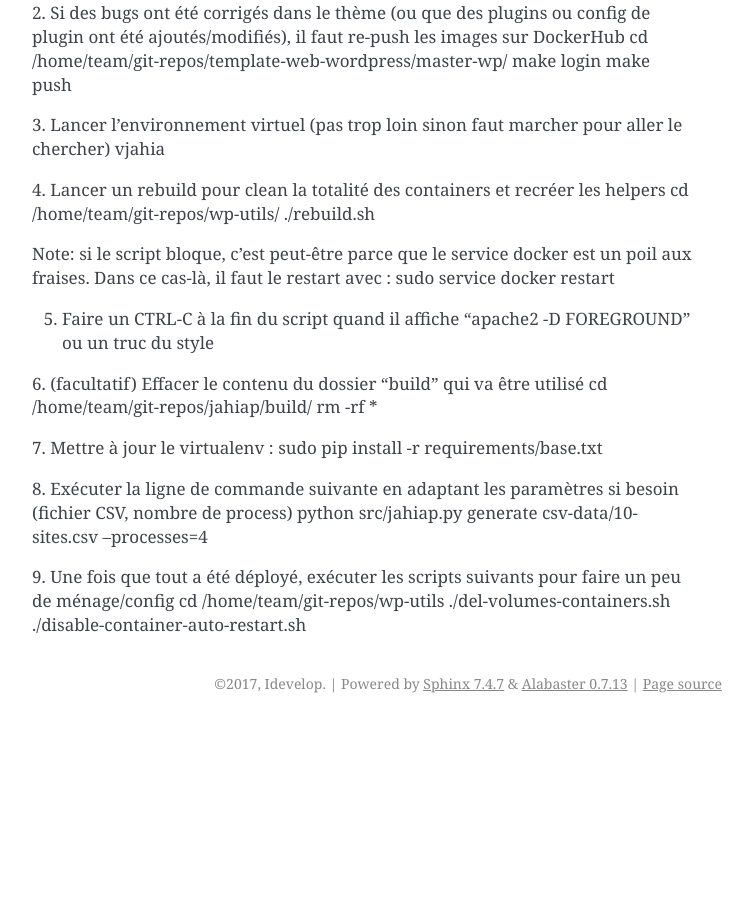
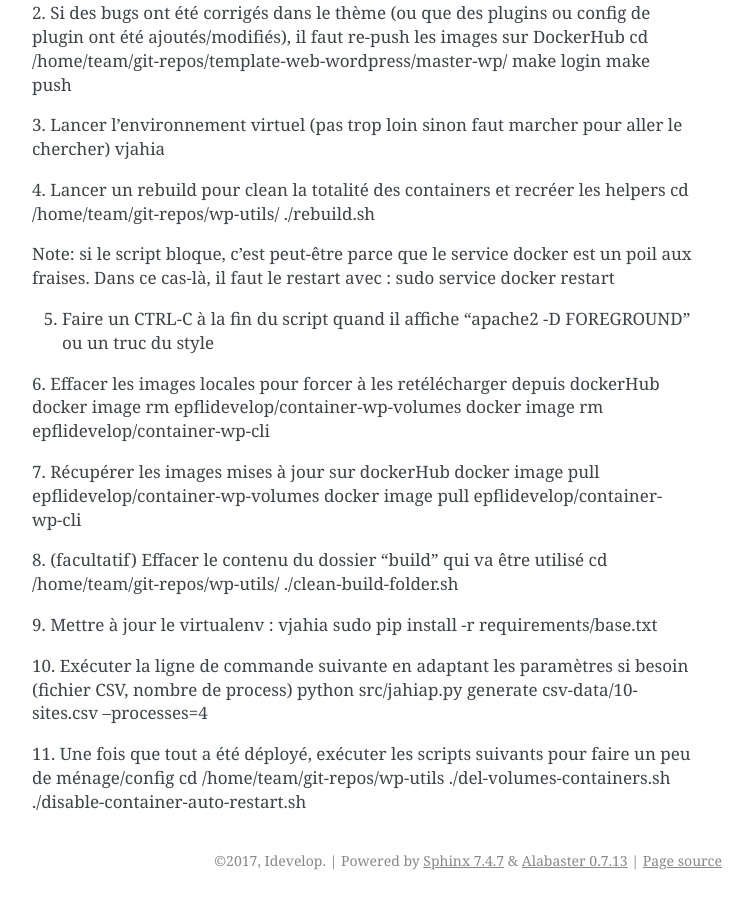
Before and after one commit to epfl-si/jahiap, a Sphinx documentation site: the page built from docs/HOW_TO.rst, in a window 1280 px wide and 900 px high, scrolled down 1341 px. Shown: the whole window, without its empty margins (388-1141 px from the left). Built offline with Sphinx 7.4.7, drawn with Linux system fonts in a browser that asks for light colours; before the commit the page ends 2064 px from its top, so only the background shows below that.

Commit message:
some updates

```diff
--- a/docs/HOW_TO.rst
+++ b/docs/HOW_TO.rst
@@ -71,8 +71,11 @@ cd /home/team/git-repos/template-web-wordpress/master-wp/
 make login
 make push
 
+
+
 3. Lancer l'environnement virtuel (pas trop loin sinon faut marcher pour aller le chercher)
 vjahia
+
 
 4. Lancer un rebuild pour clean la totalité des containers et recréer les helpers
 cd /home/team/git-repos/wp-utils/
@@ -84,21 +87,30 @@ sudo service docker restart
 
 5. Faire un CTRL-C à la fin du script quand il affiche "apache2 -D FOREGROUND" ou un truc du style
 
+6. Effacer les images locales pour forcer à les retélécharger depuis dockerHub
+docker image rm epflidevelop/container-wp-volumes
+docker image rm epflidevelop/container-wp-cli
 
-6. (facultatif) Effacer le contenu du dossier "build" qui va être utilisé
-cd /home/team/git-repos/jahiap/build/
-rm -rf *
+7. Récupérer les images mises à jour sur dockerHub
+docker image pull epflidevelop/container-wp-volumes
+docker image pull epflidevelop/container-wp-cli
 
 
-7. Mettre à jour le virtualenv :
+8. (facultatif) Effacer le contenu du dossier "build" qui va être utilisé
+cd /home/team/git-repos/wp-utils/
+./clean-build-folder.sh
+
+
+9. Mettre à jour le virtualenv :
+vjahia
 sudo pip install -r requirements/base.txt
 
 
-8. Exécuter la ligne de commande suivante en adaptant les paramètres si besoin (fichier CSV, nombre de process)
+10. Exécuter la ligne de commande suivante en adaptant les paramètres si besoin (fichier CSV, nombre de process)
 python src/jahiap.py generate csv-data/10-sites.csv --processes=4
 
 
-9. Une fois que tout a été déployé, exécuter les scripts suivants pour faire un peu de ménage/config
+11. Une fois que tout a été déployé, exécuter les scripts suivants pour faire un peu de ménage/config
 cd /home/team/git-repos/wp-utils
 ./del-volumes-containers.sh
 ./disable-container-auto-restart.sh
```
